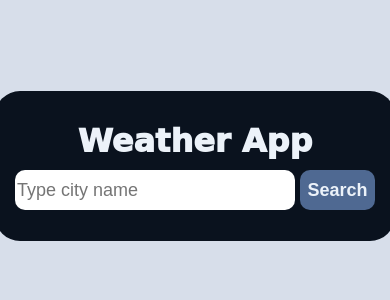
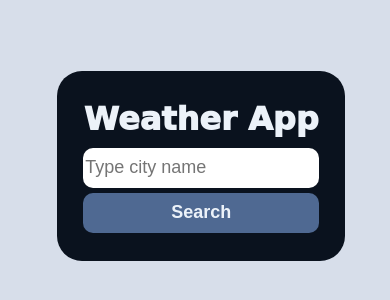
Before and after one commit to syuyrw/Weather-App-using-API, a plain HTML site: page index.html in a window 390 px wide. Shown: the part 256-556 px from the top of the page. Drawn offline with Linux system fonts and the light colour scheme; a web font is replaced by a local one.

Commit message:
Added mobile responsiveness

```diff
--- a/styles.css
+++ b/styles.css
@@ -9,6 +9,8 @@ html {
     background-color: #d7deea;
 }
 
+
+
 main {
     text-align: center;
     font-family: "Playwrite DE Grund", cursive;
@@ -18,7 +20,6 @@ main {
 
 #search-section {
     height: 150px;
-    width: 400px;
     background-color: #0a121e;
     display: flex;
     flex-direction: column;
@@ -26,6 +27,14 @@ main {
     align-items: center; /* This centers children horizontally */
     border-radius: 25px;
 
+}
+
+#search-section,
+#weather-section {
+    width: 90%;
+    max-width: 400px;
+    margin: 0 auto;
+    padding: 0 20px;
 }
 
 h1 {
@@ -65,7 +74,6 @@ h1 {
     margin-top: 5px;
     background-color: #889dbf;
     border-radius: 25px;
-    width: 400px;
     font-size: 20px;
     padding-top: 1px;
     padding-bottom: 1px;
@@ -94,3 +102,35 @@ h1 {
     height: 200px;
     width: 200px;
 }
+
+@media (max-width: 480px) {
+
+    h1 {
+        margin: 0;
+        padding: 0;
+    }
+
+    #search-section {
+        padding: 20px;
+    }
+
+    #search-row {
+        flex-direction: column;
+        gap: 5px;
+        align-items: center;
+    }
+
+    #city-name,
+    #search-bttn {
+        width: 100%;
+    }
+
+    #weather-icon {
+        width: 150px;
+        height: 150px;
+    }
+
+    #weather-details {
+        font-size: 16px;
+    }
+}
```
